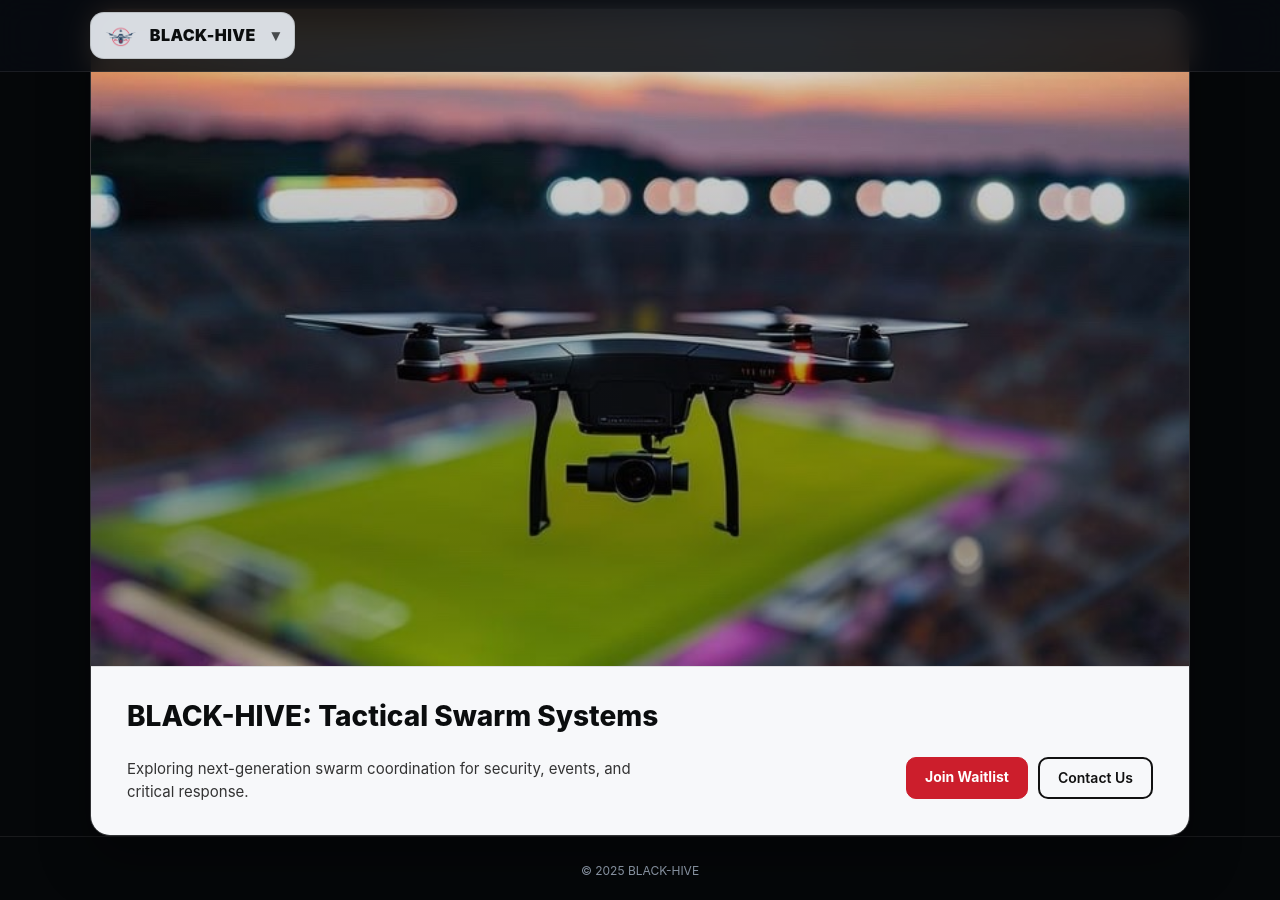
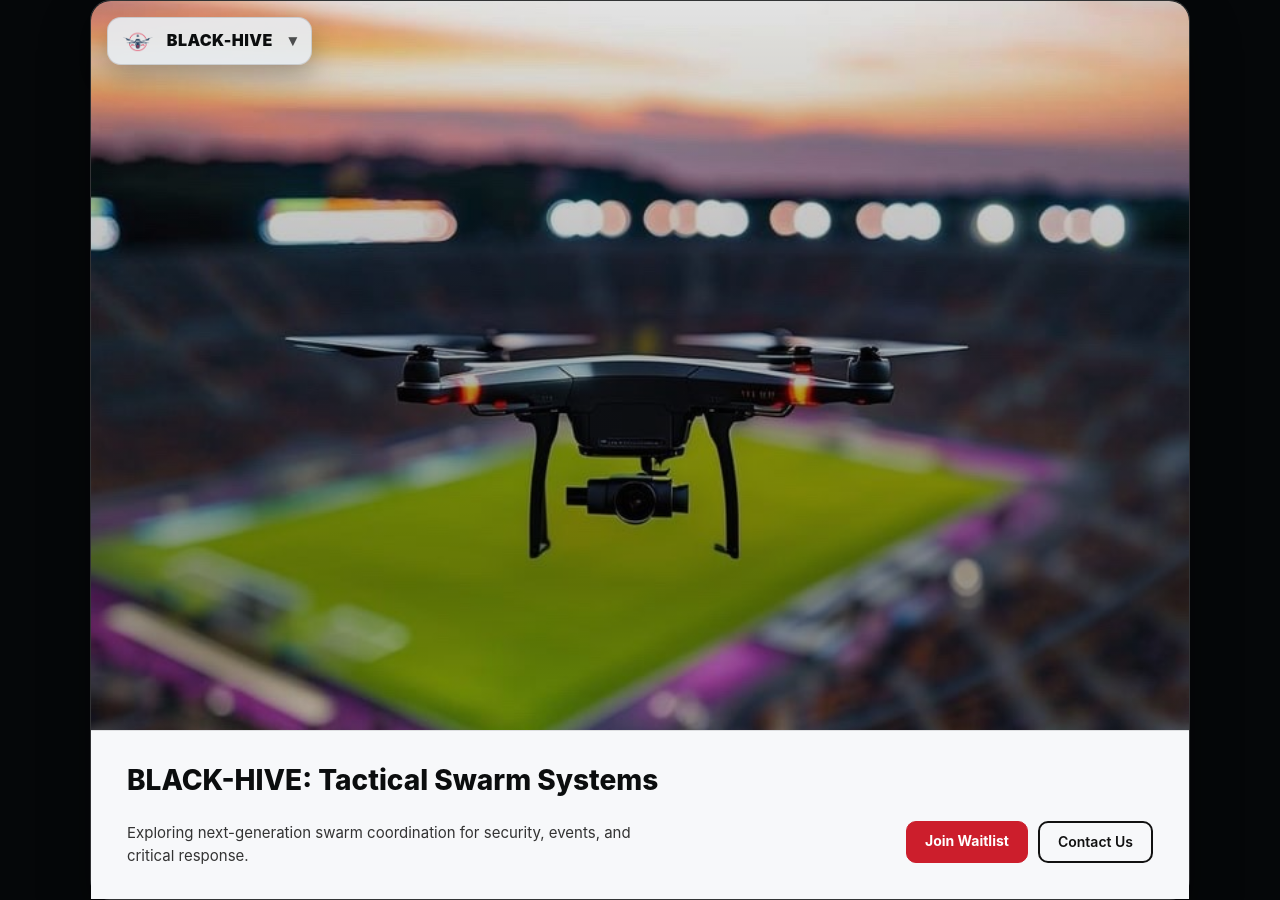
Before and after one commit to deangudgeon123-hub/BLACK-HIVE, a Jekyll site: the page built from index.html, in a window 1280 px wide and 900 px high. Built offline with Jekyll 4.4.1, drawn with Linux system fonts in a browser that asks for light colours.

Commit message:
Overlay navigation pill on hero

```diff
--- a/_layouts/default.html
+++ b/_layouts/default.html
@@ -9,8 +9,7 @@
     {% if page.head_extra %}{{ page.head_extra | safe }}{% endif %}
   </head>
   <body class="{% if page.body_class %}{{ page.body_class }}{% endif %}{% if page.hero %} has-hero{% endif %}">
-    <header class="site-header" role="banner">
-      <div class="site-header__inner">
+    {% capture brand_menu %}
       <details class="brand-menu" role="navigation">
         <summary class="brand-pill" aria-label="Open site menu">
           <img src="{{ '/assets/IMG_1753.png' | relative_url }}" alt="{{ site.title }}" class="brand-logo" />
@@ -25,12 +24,22 @@
           <a href="javascript:history.back()">Back</a>
         </nav>
       </details>
+    {% endcapture %}
+
+    {% unless page.hero %}
+      <header class="site-header" role="banner">
+        <div class="site-header__inner">
+          {{ brand_menu | strip }}
         </div>
       </header>
+    {% endunless %}
 
     <main id="main-content" class="site-main" role="main">
       {% if page.hero %}
         <section class="hero hero--framed" aria-labelledby="hero-title">
+          <div class="hero__menu">
+            {{ brand_menu | strip }}
+          </div>
           <div class="hero__bg" aria-hidden="true"></div>
           <div class="hero__banner" role="region" aria-labelledby="hero-title">
             <div class="banner__row">
--- a/style.css
+++ b/style.css
@@ -88,6 +88,7 @@ summary::-webkit-details-marker {
   user-select: none;
   border: 1px solid rgba(0, 0, 0, 0.12);
   text-transform: uppercase;
+  box-shadow: 0 12px 28px rgba(0, 0, 0, 0.25);
 }
 
 .brand-pill:hover {
@@ -149,15 +150,24 @@ summary::-webkit-details-marker {
   align-items: stretch;
 }
 
+body.has-hero .site-main {
+  padding-top: 0;
+  min-height: calc(var(--vh) * 100);
+}
+
 .hero {
   width: var(--frame-width);
-  margin: clamp(16px, 4vw, 32px) auto 0;
+  margin: 0 auto clamp(16px, 4vw, 32px);
   position: relative;
   min-height: calc(var(--vh) * 100 - var(--nav-h));
   border-radius: 20px;
-  overflow: hidden;
+  overflow: visible;
   border: 1px solid rgba(255, 255, 255, 0.18);
   box-shadow: 0 25px 50px rgba(0, 0, 0, 0.35);
+}
+
+body.has-hero .hero {
+  min-height: calc(var(--vh) * 100);
 }
 
 .hero__bg {
@@ -181,6 +191,14 @@ body.home .hero__bg {
   background: linear-gradient(180deg, rgba(0, 0, 0, 0.1) 0%, rgba(0, 0, 0, 0.4) 65%, rgba(0, 0, 0, 0) 100%);
   pointer-events: none;
   z-index: 1;
+  border-radius: inherit;
+}
+
+.hero__menu {
+  position: absolute;
+  top: calc(env(safe-area-inset-top, 0px) + clamp(12px, 2.8vw, 16px));
+  left: calc(env(safe-area-inset-left, 0px) + clamp(12px, 2.8vw, 16px));
+  z-index: 3;
 }
 
 .hero__banner {
@@ -346,39 +364,3 @@ body.home .hero__bg {
     transition: none !important;
   }
 }
-/* === UNIVERSAL TOP SPACING FIX === */
-
-/* Remove any default page spacing */
-html, body {
-  margin: 0 !important;
-  padding: 0 !important;
-}
-
-/* Logo pill container — small top margin only */
-.site-bar {
-  margin: 6px auto 0 !important;   /* bring header closer to top */
-  padding: 0 10px !important;
-  justify-content: flex-start !important;  /* keep left-aligned; change to center if desired */
-}
-
-/* Kill hidden padding/margins on the first section/wrapper */
-main, .page, .wrap, .container, .content, .section:first-child {
-  margin-top: 0 !important;
-  padding-top: 0 !important;
-}
-
-/* Ensure the hero block sits just under the pill with a tiny frame */
-.hero, .masthead, .card-hero, .section-hero {
-  margin-top: 8px !important;
-}
-
-/* Prevent image-based heroes from adding extra gap */
-.hero img, .masthead img, .card-hero img, .section-hero img {
-  display: block;
-}
-
-/* Desktop should behave the same as mobile */
-@media (min-width: 768px) {
-  .site-bar { margin-top: 6px !important; }
-  .hero, .masthead, .card-hero, .section-hero { margin-top: 8px !important; }
-}
```
Lines whose indentation alone changed are shown as unchanged.
